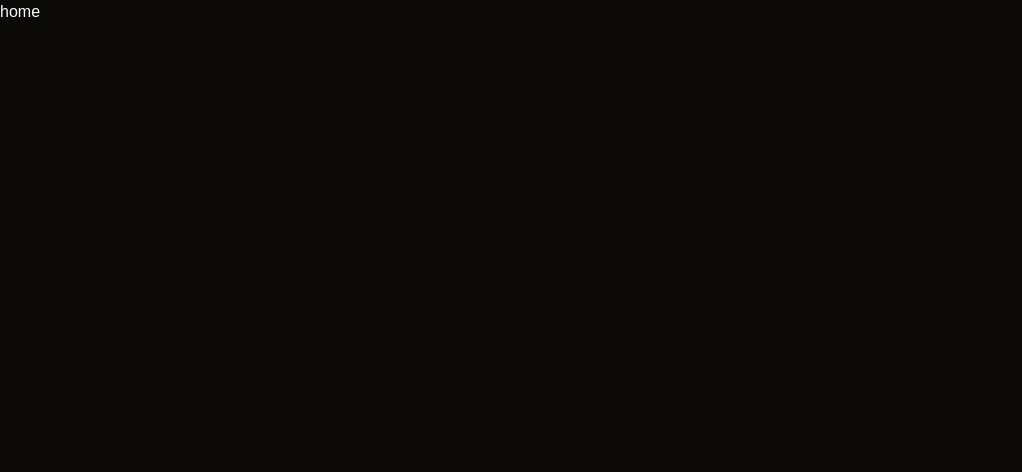
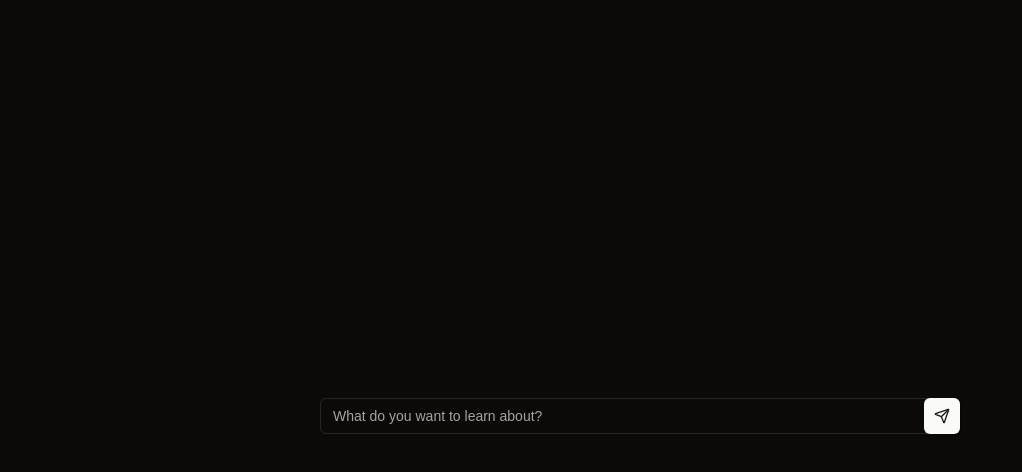
Before and after one commit to aripo99/learn-gpt, a Next.js app: page /home in a window 1280 px wide. Shown: the top 472 px of the page, without its empty margins (0-1022 px from the left). Built offline with nearby package versions, Linux system fonts and the light colour scheme.

Commit message:
Create prompt input component

```diff
--- /dev/null
+++ b/app/home/components/prompt-input.tsx
@@ -0,0 +1,37 @@
+'use client'
+
+import { useState } from 'react'
+import { Button } from "@/components/ui/button"
+import { Input } from "@/components/ui/input"
+import {  Send } from "lucide-react"
+
+export default function Component() {
+  const [input, setInput] = useState('')
+
+  const handleGeneratePrompt = () => {
+    console.log('Generating prompt:', input)
+  }
+
+  return (
+    <div className="w-full max-w-2xl mx-auto p-4 space-y-4">
+      <div className="flex items-center space-x-2 justify-center min-h-screen">
+        <div className="relative flex-grow">
+          <Input
+            value={input}
+            onChange={(e) => setInput(e.target.value)}
+            placeholder={"What do you want to learn about?"}
+            className="pr-10"
+          />
+          <Button
+            onClick={handleGeneratePrompt}
+            size="icon"
+            className="absolute right-0 top-1/2 -translate-y-1/2"
+            aria-label="Send"
+          >
+            <Send className="h-4 w-4" />
+          </Button>
+        </div>
+      </div>
+    </div>
+  )
+}
--- a/app/home/page.tsx
+++ b/app/home/page.tsx
@@ -1,7 +1,9 @@
+import PromptInput from './components/prompt-input'
+
 export default function Home() {
     return (
         <>
-            home
+            <PromptInput />
         </>
     )
 }
```
